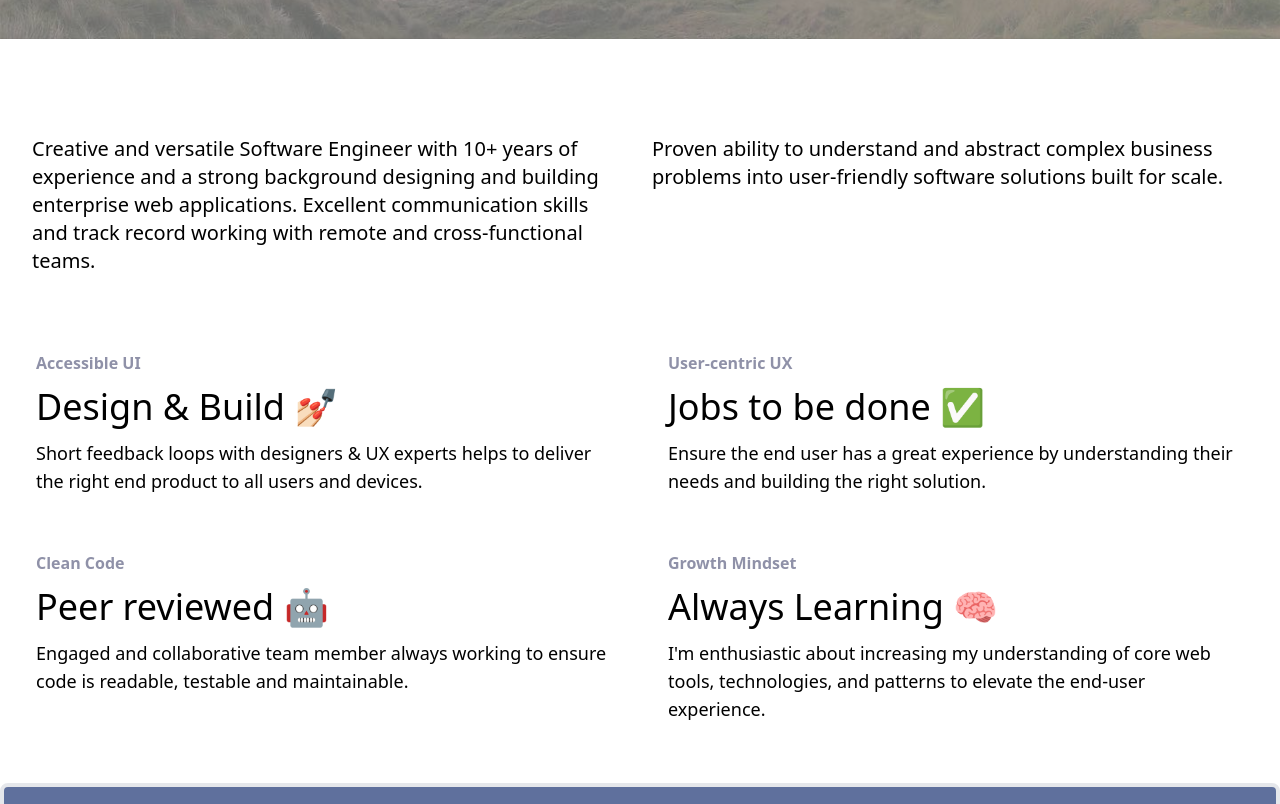
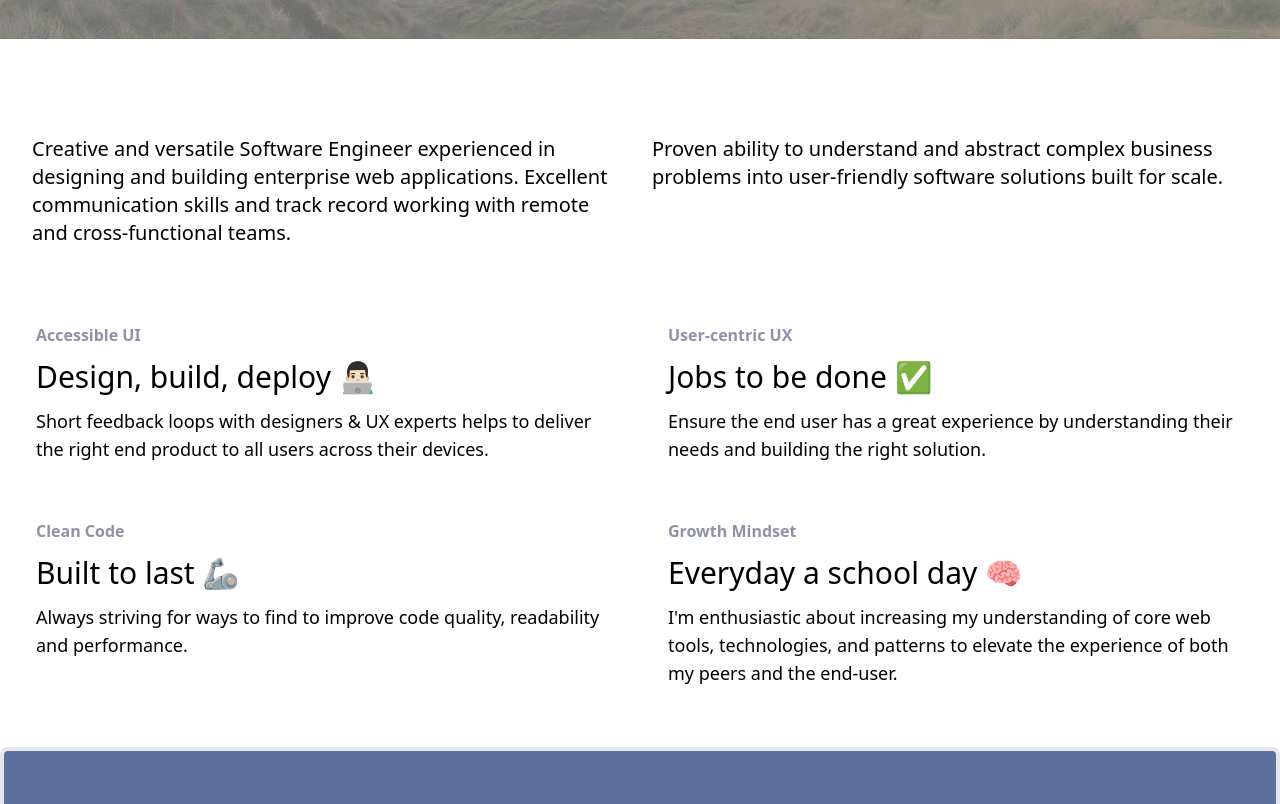
Before and after one commit to beazergood/db-portfolio, a Next.js app: page / in a window 1280 px wide. Shown: the part 609-1413 px from the top of the page. Built offline with nearby package versions, Linux system fonts and the light colour scheme; some icons are missing; a web font is replaced by a local one.

Commit message:
chore(app): copy update

```diff
--- a/src/components/portfolio/About/index.tsx
+++ b/src/components/portfolio/About/index.tsx
@@ -15,7 +15,7 @@ export const About: React.FC<AboutProps> = () => {
         <div className="flex flex-col md:flex-row mb-10 mt-10">
           <div className="md:w-1/2">
             <p className="text-xl m-4">
-            Creative and versatile Software Engineer with 10+ years of experience and a strong background designing and building enterprise web applications. Excellent communication skills and track record working with remote and cross-functional teams.
+            Creative and versatile Software Engineer experienced in designing and building enterprise web applications. Excellent communication skills and track record working with remote and cross-functional teams.
             </p>
           </div>
           <div className="md:w-1/2">
@@ -28,14 +28,14 @@ export const About: React.FC<AboutProps> = () => {
         <div className="grid grid-cols-1 md:grid-cols-2 gap-4">
           <div className="p-5 flex-col rounded-2xl col-span-1">
             <p className="font-bold text-cool-gray">Accessible UI</p>
-            <p className="text-4xl py-3 text-">Design &amp; Build 💅🏻</p>
+            <p className="text-3xl py-3 text-">Design, build, deploy 👨🏻‍💻</p>
             <p className="text-lg text-">
-              Short feedback loops with designers & UX experts helps to deliver the right end product to all users and devices.
+              Short feedback loops with designers & UX experts helps to deliver the right end product to all users across their devices.
             </p>
           </div>
           <div className="p-5 flex-col rounded-2xl col-span-1">
             <p className="font-bold text-cool-gray">User-centric UX</p>
-            <p className="text-4xl py-3 text-">
+            <p className="text-3xl py-3 text-">
               Jobs to be done ✅
             </p>
             <p className="text-lg text-">
@@ -46,18 +46,18 @@ export const About: React.FC<AboutProps> = () => {
         <div className="grid grid-cols-1 md:grid-cols-2 gap-4 mt-4">
           <div className="p-5 flex-col rounded-2xl col-span-1">
             <p className="font-bold text-cool-gray">Clean Code</p>
-            <p className="text-4xl py-3 text-">Peer reviewed 🤖</p>
+            <p className="text-3xl py-3 text-">Built to last 🦾</p>
             <p className="text-lg text-">
-              Engaged and collaborative team member always working to ensure code is readable, testable and maintainable.
+              Always striving for ways to find to improve code quality, readability and performance.
             </p>
           </div>
           <div className="p-5 flex-col rounded-2xl col-span-1">
             <p className="font-bold text-cool-gray">Growth Mindset</p>
-            <p className="text-4xl py-3 text-">
-              Always Learning 🧠
+            <p className="text-3xl py-3 text-">
+              Everyday a school day 🧠
             </p>
             <p className="text-lg text-">
-              I'm enthusiastic about increasing my understanding of core web tools, technologies, and patterns to elevate the end-user experience.
+              I'm enthusiastic about increasing my understanding of core web tools, technologies, and patterns to elevate the experience of both my peers and the end-user.
             </p>
           </div>
         </div>
--- a/src/components/portfolio/HobbyProjects/index.tsx
+++ b/src/components/portfolio/HobbyProjects/index.tsx
@@ -12,7 +12,7 @@ export const HobbyProjects: React.FC = () => {
     <>
       <motion.div className="w-full border-cool-grey border-4 rounded-lg mx-auto px-10 bg-true-blue py-10 my-10 container">
         <div className="flex flex-row justify-between items-center">
-          <h3 className="font-semibold font-sans text-white  payton-one text-2xl mx-5">
+          <h3 className="font-semibold font-sans text-white  payton-one text-2xl mx-5 mb-2">
             Hobby Projects
           </h3>
           <div className="font-semibold font-sans text-white payton-one text-2xl mx-5 mt-0">
@@ -52,6 +52,12 @@ export const HobbyProjects: React.FC = () => {
                   <p className="font-bold text-lg mt-2">Golf Hunter</p>
                 </div>
               </div>
+              <div className="w-44 rounded-2xl h-44 flex flex-cols items-center mx-auto text-center border-4 border-cool-gray-500 bg-white">
+                <div className="flex flex-col items-center text-center mx-auto">
+                  <p className="text-4xl">🪩🕳️</p>
+                  <p className="font-bold text-lg mt-2">mini Golf Hunter</p>
+                </div>
+              </div>
             </div>
           </div>
         )}
--- a/src/components/portfolio/Projects/index.tsx
+++ b/src/components/portfolio/Projects/index.tsx
@@ -8,7 +8,6 @@ export interface ProjectsProps {
 }
 
 export const Projects: React.FC<ProjectsProps> = ({ data }) => {
-  console.log('projects prop data is', data)
   return (
     <>
       <div className="w-full border-  py-10 my-10  border-blue-200 container">
```
